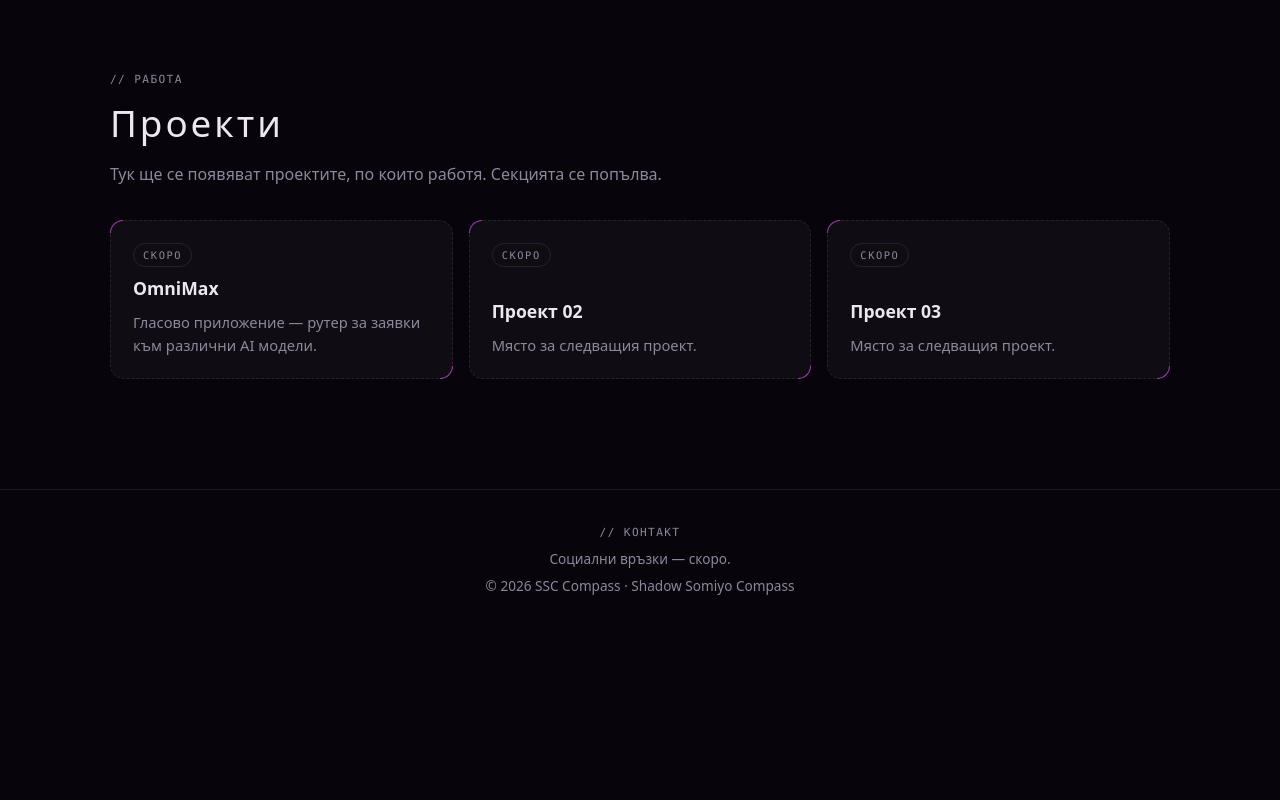
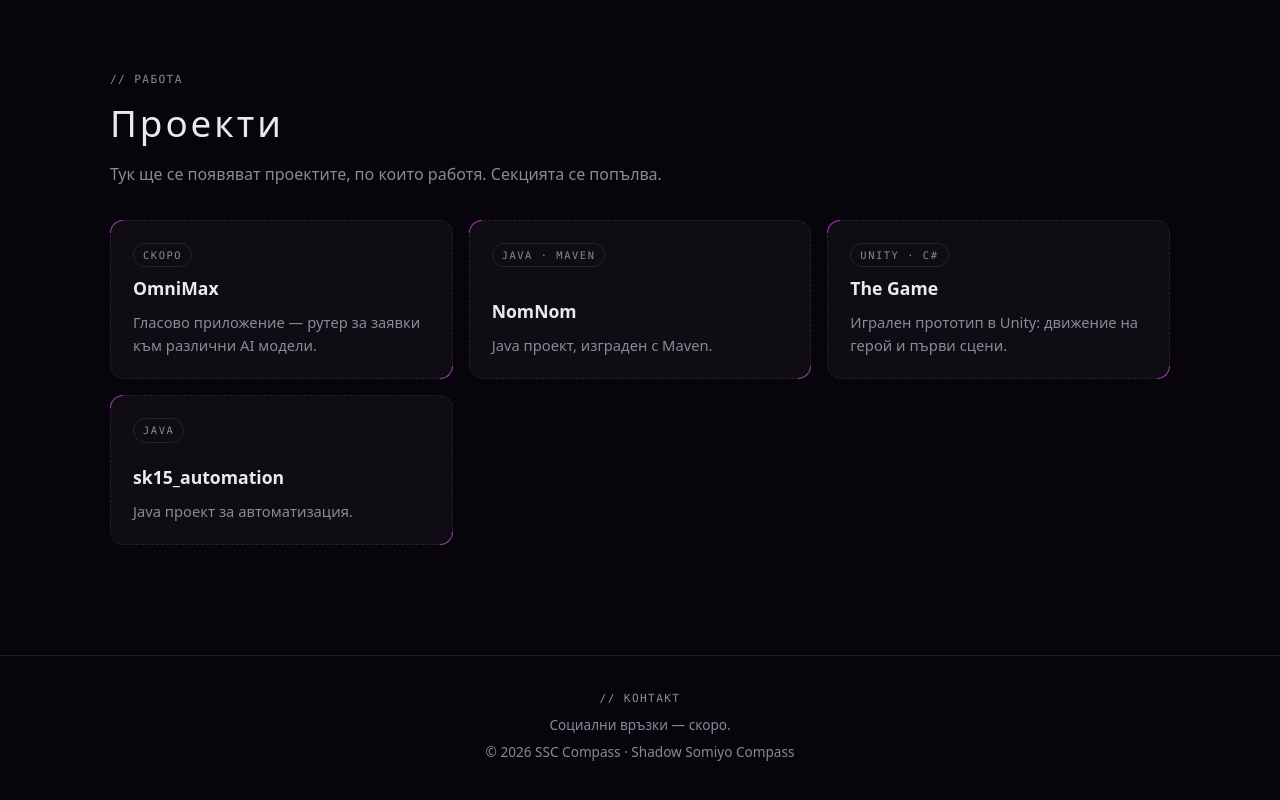
Before and after one commit to OmniSlack/sscompass, a plain HTML site: page index.html in a window 1280 px wide. Shown: the part 1800-2600 px from the top of the page. Before the commit the page ends 2452 px from the top, so only its background shows below. Drawn offline with Linux system fonts and the light colour scheme; animation ran at ten frames a second.

Commit message:
Add first projects to public site
Co-Authored-By: Claude Sonnet 5.5 <noreply@anthropic.com>

```diff
--- a/index.html
+++ b/index.html
@@ -146,8 +146,9 @@
       <p class="lead">Тук ще се появяват проектите, по които работя. Секцията се попълва.</p>
       <div class="grid g3">
         <div class="card proj"><span class="tag">скоро</span><div><h3>OmniMax</h3><p>Гласово приложение — рутер за заявки към различни AI модели.</p></div></div>
-        <div class="card proj"><span class="tag">скоро</span><div><h3>Проект 02</h3><p>Място за следващия проект.</p></div></div>
-        <div class="card proj"><span class="tag">скоро</span><div><h3>Проект 03</h3><p>Място за следващия проект.</p></div></div>
+        <div class="card proj"><span class="tag">Java · Maven</span><div><h3>NomNom</h3><p>Java проект, изграден с Maven.</p></div></div>
+        <div class="card proj"><span class="tag">Unity · C#</span><div><h3>The Game</h3><p>Игрален прототип в Unity: движение на герой и първи сцени.</p></div></div>
+        <div class="card proj"><span class="tag">Java</span><div><h3>sk15_automation</h3><p>Java проект за автоматизация.</p></div></div>
       </div>
     </section>
   </div>
```
